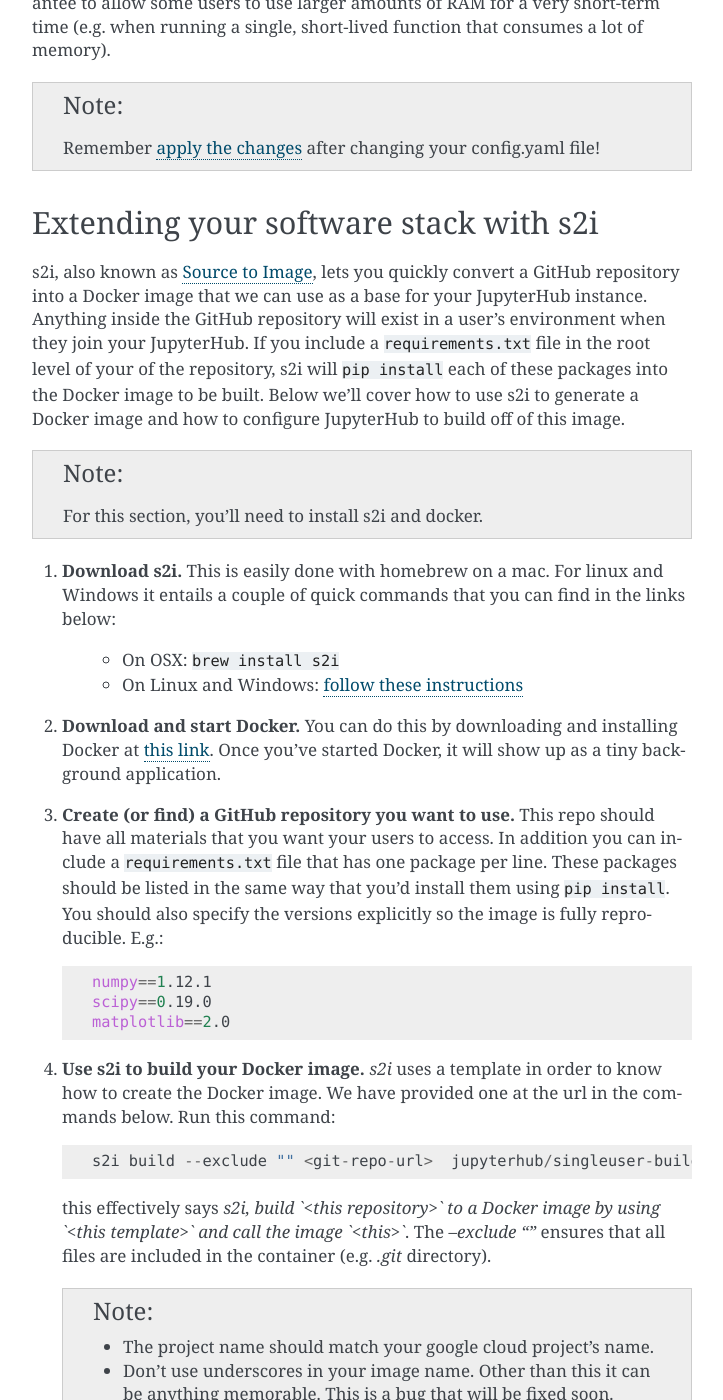
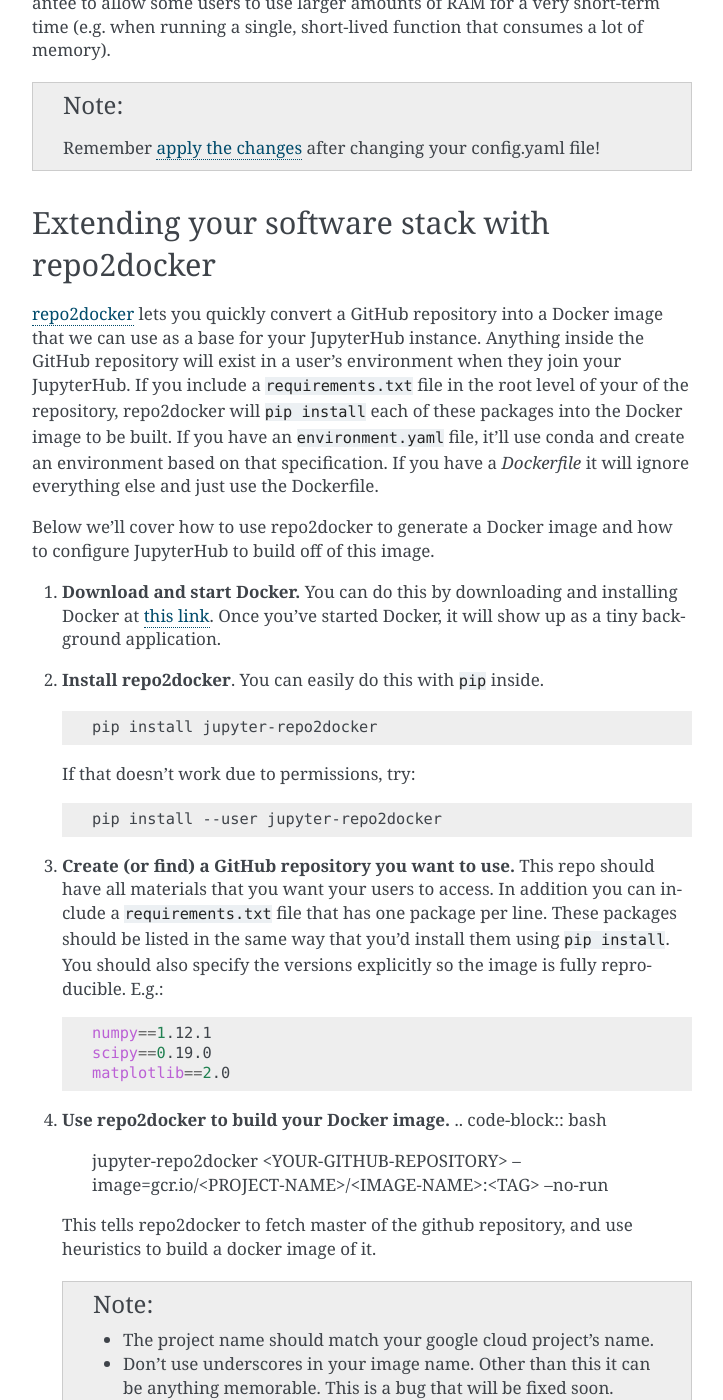
Before and after one commit to jupyterhub/zero-to-jupyterhub-k8s, a Sphinx documentation site: the page built from doc/source/extending-jupyterhub.rst, in a window 1280 px wide and 1400 px high, scrolled down 1794 px. Shown: the whole window, without its empty margins (388-1111 px from the left). Built offline with Sphinx 7.4.7, drawn with Linux system fonts in a browser that asks for light colours; some of the changed text lies outside the part shown.

Commit message:
Use jupyter-repo2docker rather than s2i directly

```diff
--- a/doc/source/extending-jupyterhub.rst
+++ b/doc/source/extending-jupyterhub.rst
@@ -91,33 +91,39 @@
     Remember `apply the changes <#applying-configuraiton-changes>`_ after changing
     your config.yaml file!
 
-Extending your software stack with s2i
---------------------------------------
+Extending your software stack with repo2docker
+----------------------------------------------
 
-s2i, also known as `Source to Image <https://github.com/openshift/source-to-image>`_,
+`repo2docker <https://github.com/jupyter/repo2docker>`_
 lets you quickly convert a GitHub repository into a Docker image that we can use
 as a base for your JupyterHub instance. Anything inside the GitHub repository
 will exist in a user’s environment when they join your JupyterHub. If you
 include a ``requirements.txt`` file in the root level of your of the repository,
-s2i will ``pip install`` each of these packages into the Docker image to be
-built. Below we’ll cover how to use s2i to generate a Docker image and how to
+repo2docker will ``pip install`` each of these packages into the Docker image to be
+built. If you have an ``environment.yaml`` file, it'll use conda and create an
+environment based on that specification. If you have a `Dockerfile` it will ignore
+everything else and just use the Dockerfile.
+
+Below we’ll cover how to use repo2docker to generate a Docker image and how to
 configure JupyterHub to build off of this image.
 
-.. note::
-       For this section, you’ll need to install s2i and docker.
+1. **Download and start Docker.** You can do this by downloading and installing
+   Docker at `this link <https://store.docker.com/search?offering=community&platform=desktop%2Cserver&q=&type=edition>`_.
+   Once you’ve started Docker, it will show up as a tiny background application.
+
+2. **Install repo2docker**. You can easily do this with ``pip`` inside.
+
+   .. code:: bash
+
+      pip install jupyter-repo2docker
 
 
-1. **Download s2i.** This is easily done with homebrew on a mac. For linux and
-   Windows it entails a couple of quick commands that you can find in the
-   links below:
+   If that doesn't work due to permissions, try:
 
-       - On OSX: ``brew install s2i``
-       - On Linux and Windows: `follow these instructions
-         <https://github.com/openshift/source-to-image#installation>`_
+   .. code:: bash
 
-2. **Download and start Docker.** You can do this by downloading and installing
-   Docker at `this link <https://store.docker.com/search?offering=community&platform=desktop%2Cserver&q=&type=edition>`_.
-   Once you’ve started Docker, it will show up as a tiny background application.
+      pip install --user jupyter-repo2docker
+
 
 3. **Create (or find) a GitHub repository you want to use.** This repo should
    have all materials that you want your users to access. In addition you can
@@ -132,15 +138,13 @@
           scipy==0.19.0
           matplotlib==2.0
 
-4. **Use s2i to build your Docker image.** `s2i` uses a template in order to
-   know how to create the Docker image. We have provided one at the url in the
-   commands below. Run this command::
+4. **Use repo2docker to build your Docker image.**
+   .. code-block:: bash
 
-       s2i build --exclude "" <git-repo-url>  jupyterhub/singleuser-builder-venv-3.5:v0.1.5 gcr.io/<project-name>/<name-of-image>:<tag>
+      jupyter-repo2docker <YOUR-GITHUB-REPOSITORY> --image=gcr.io/<PROJECT-NAME>/<IMAGE-NAME>:<TAG> --no-run
 
-   this effectively says *s2i, build `<this repository>` to a Docker image by
-   using `<this template>` and call the image `<this>`*. The `--exclude ""` ensures
-   that all files are included in the container (e.g. `.git` directory).
+   This tells repo2docker to fetch master of the github repository, and use
+   heuristics to build a docker image of it.
 
   .. note::
          - The project name should match your google cloud project's name.
```
